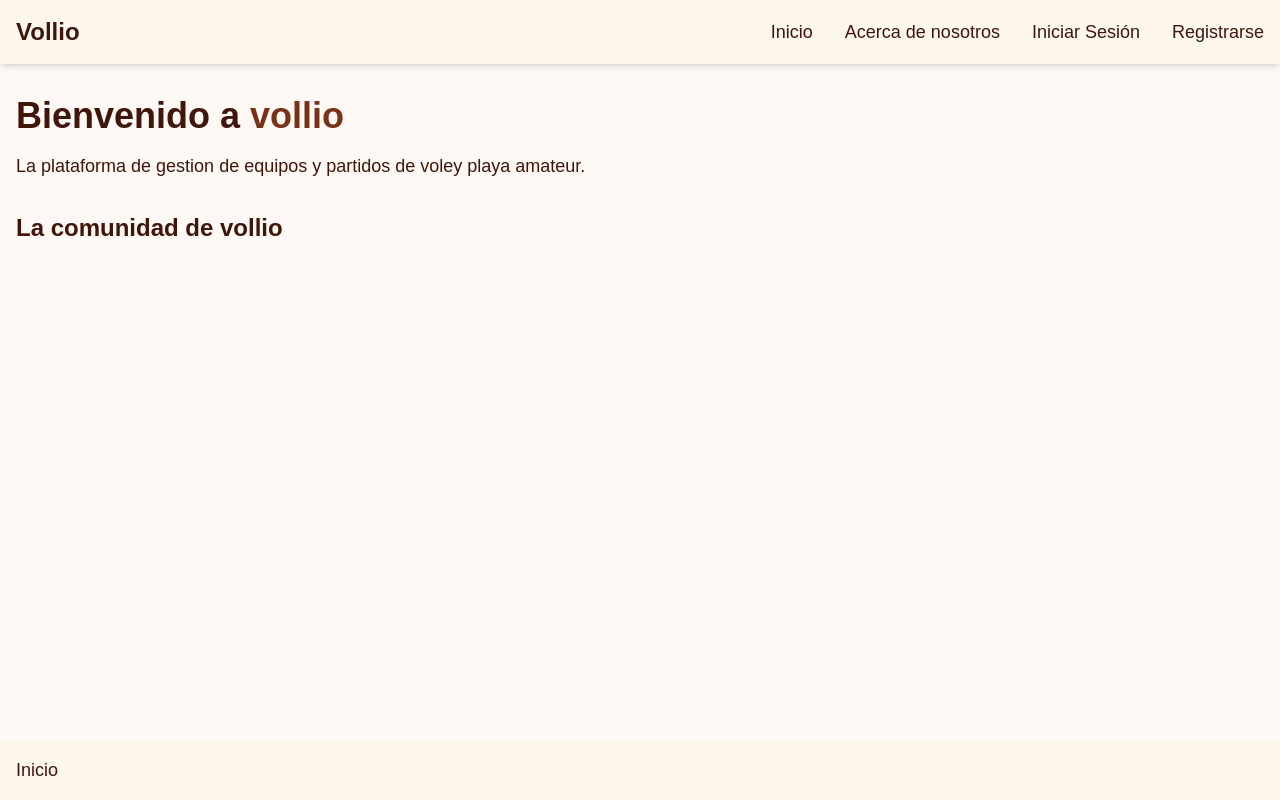
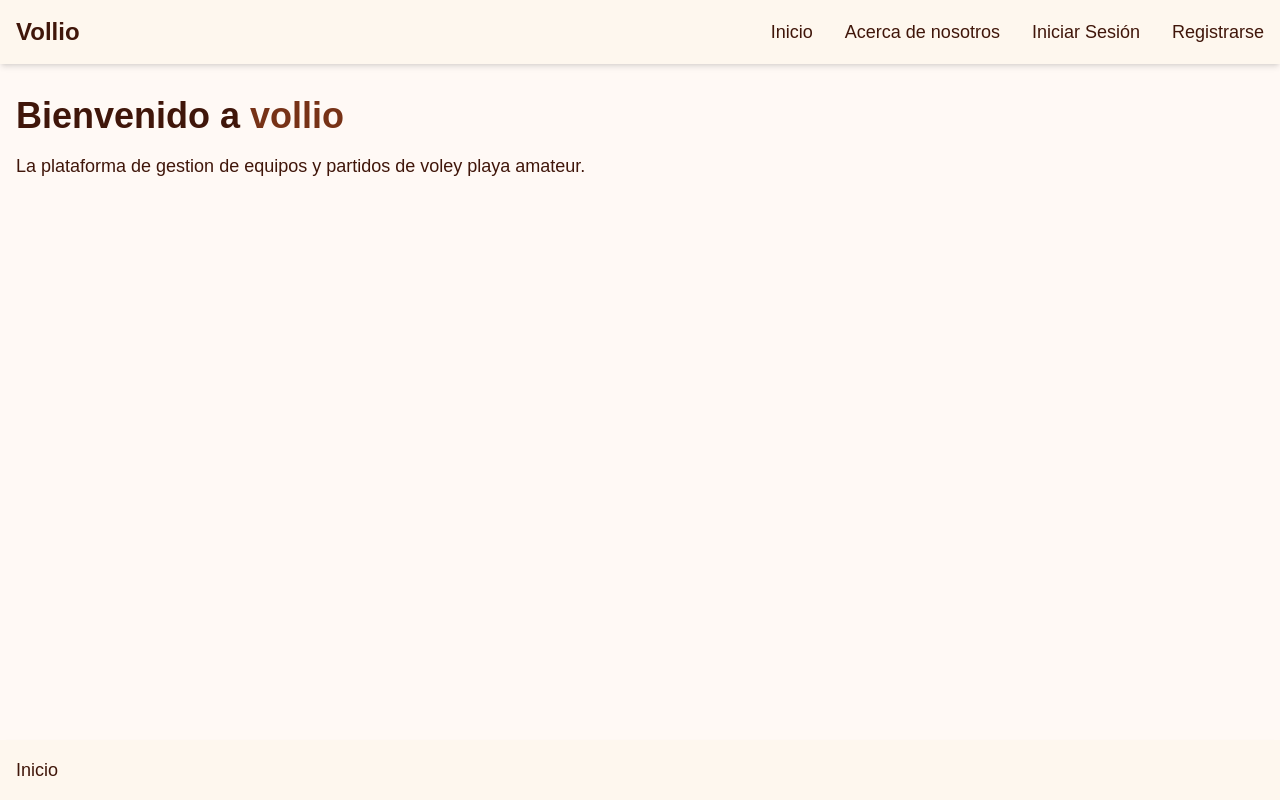
Before and after one commit to ruugii/vollio_front, a Next.js app: page / in a window 1280 px wide. Built offline with nearby package versions, Linux system fonts and the light colour scheme.

Commit message:
refactor: remove unused H2_component import and related code from Home component

```diff
--- a/src/app/page.tsx
+++ b/src/app/page.tsx
@@ -1,6 +1,5 @@
 import Text from "./Text/Text";
 import H1_component from "./Text/H1_component";
-import H2_component from "./Text/H2_component";
 
 export default function Home() {
   return (
@@ -11,9 +10,6 @@ export default function Home() {
       <Text>
         La plataforma de gestion de equipos y partidos de voley playa amateur.
       </Text>
-      <H2_component className="mt-8 mb-4">
-        La comunidad de vollio
-      </H2_component>
     </main>
   );
 }
```
